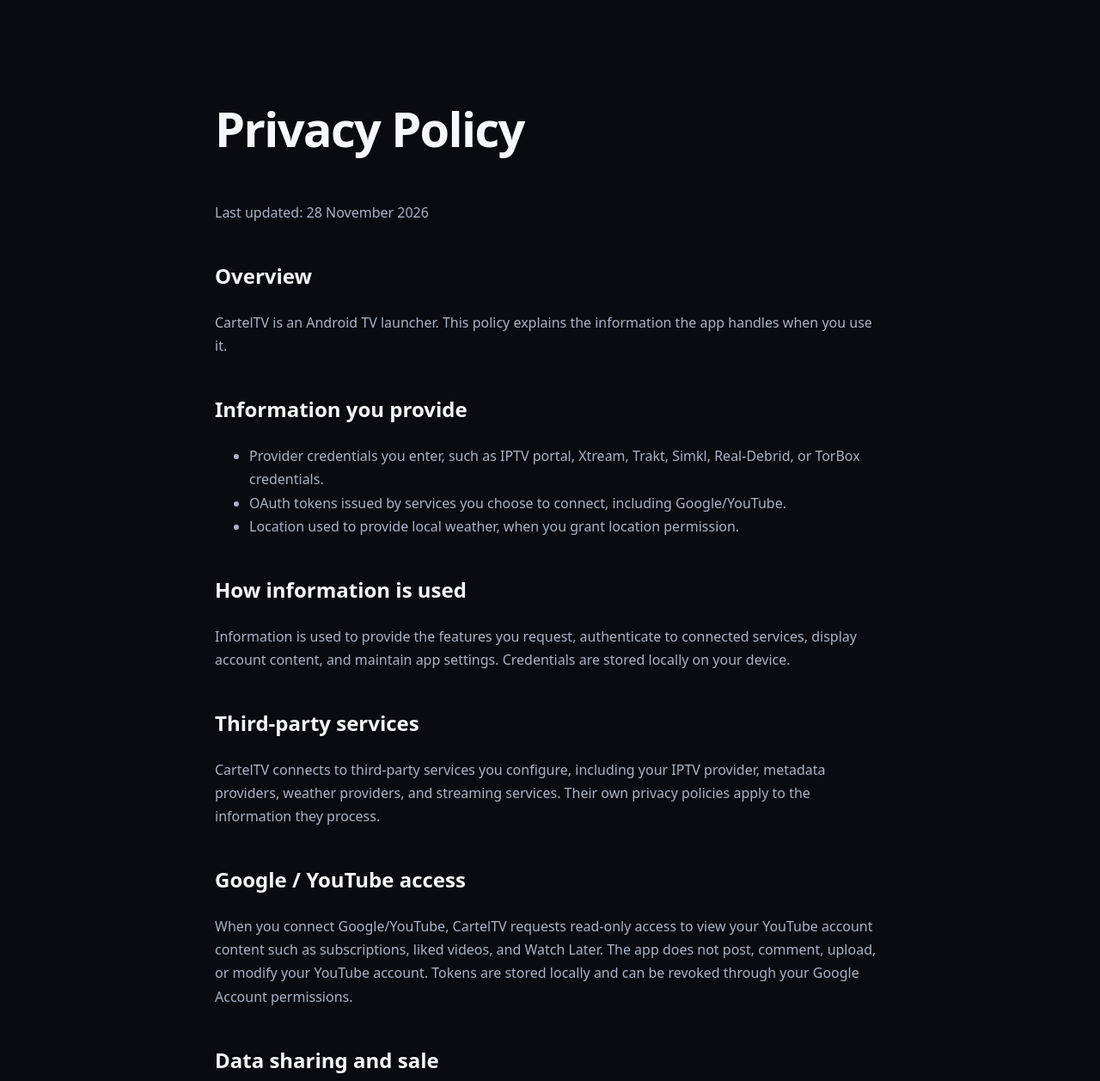
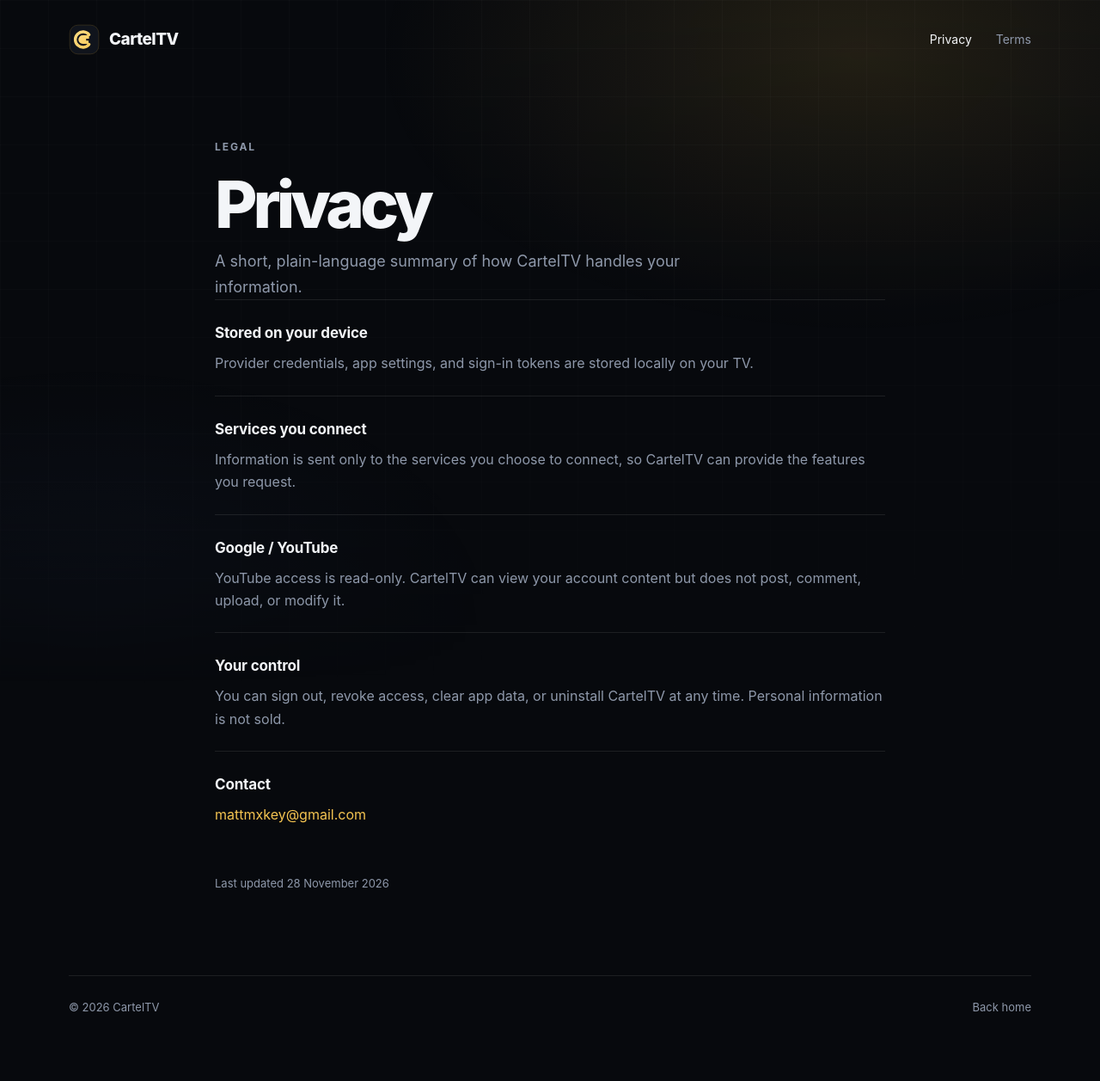
Before and after one commit to EDGEL00P/CartelTv, a plain HTML site: page site/privacy.html in a window 1280 px wide. Shown: the top 1257 px of the page at 86% size. After the commit the page ends 1208 px from the top, so only its background shows below. Drawn offline with Linux system fonts and the light colour scheme.

Commit message:
feat: theme CartelTV legal site

```diff
--- /dev/null
+++ b/site/assets/style.css
@@ -0,0 +1,84 @@
+:root {
+  color-scheme: dark;
+  --bg: #07090d;
+  --surface: #10141c;
+  --surface-2: #151a24;
+  --ink: #f3f5f8;
+  --muted: #8e98aa;
+  --line: rgba(255, 255, 255, 0.09);
+  --accent: #f5c451;
+  --accent-ink: #17120a;
+  --max: 1120px;
+}
+
+* { box-sizing: border-box; }
+html { scroll-behavior: smooth; }
+body {
+  margin: 0;
+  min-height: 100vh;
+  background: var(--bg);
+  color: var(--ink);
+  font: 16px/1.65 Inter, ui-sans-serif, system-ui, -apple-system, BlinkMacSystemFont, "Segoe UI", sans-serif;
+  -webkit-font-smoothing: antialiased;
+}
+a { color: inherit; text-decoration: none; }
+a:focus-visible { outline: 2px solid var(--accent); outline-offset: 4px; border-radius: 6px; }
+
+.ambient {
+  position: fixed;
+  inset: 0;
+  z-index: -1;
+  background:
+    radial-gradient(900px 520px at 78% 8%, rgba(245, 196, 81, 0.12), transparent 62%),
+    radial-gradient(760px 480px at 8% 92%, rgba(74, 104, 170, 0.14), transparent 64%),
+    linear-gradient(rgba(255,255,255,0.018) 1px, transparent 1px),
+    linear-gradient(90deg, rgba(255,255,255,0.018) 1px, transparent 1px);
+  background-size: auto, auto, 56px 56px, 56px 56px;
+  mask-image: linear-gradient(to bottom, black, rgba(0,0,0,0.55) 70%, transparent);
+}
+
+.shell { width: min(var(--max), calc(100% - 48px)); margin-inline: auto; }
+.header { display: flex; align-items: center; justify-content: space-between; padding-block: 28px; }
+.brand { display: inline-flex; align-items: center; gap: 11px; font-weight: 760; letter-spacing: -0.03em; font-size: 19px; }
+.brand img { display: block; }
+.nav { display: flex; align-items: center; gap: 28px; color: var(--muted); font-size: 14px; }
+.nav a { transition: color 160ms ease; }
+.nav a:hover, .nav a.active { color: var(--ink); }
+
+.hero { min-height: calc(100vh - 176px); display: flex; flex-direction: column; justify-content: center; padding-block: 72px 96px; }
+.eyebrow { display: inline-flex; align-items: center; gap: 9px; color: var(--muted); font-size: 12px; font-weight: 700; letter-spacing: 0.16em; text-transform: uppercase; }
+.dot { width: 7px; height: 7px; border-radius: 50%; background: var(--accent); box-shadow: 0 0 18px rgba(245,196,81,0.65); }
+h1 { margin: 22px 0 20px; max-width: 820px; font-size: clamp(48px, 8.4vw, 104px); line-height: 0.98; letter-spacing: -0.065em; font-weight: 780; }
+h1 span { color: var(--muted); }
+.lede { max-width: 590px; margin: 0; color: var(--muted); font-size: clamp(17px, 2vw, 21px); }
+.actions { display: flex; gap: 12px; margin-top: 36px; }
+.button { display: inline-flex; align-items: center; justify-content: center; min-height: 44px; padding: 0 20px; border: 1px solid var(--line); border-radius: 999px; background: rgba(255,255,255,0.025); color: var(--ink); font-size: 14px; font-weight: 650; transition: transform 160ms ease, background 160ms ease, border-color 160ms ease; }
+.button:hover { transform: translateY(-1px); background: rgba(255,255,255,0.06); border-color: rgba(255,255,255,0.18); }
+.button.primary { background: var(--accent); border-color: var(--accent); color: var(--accent-ink); }
+.button.primary:hover { background: #ffd36d; }
+
+.footer { display: flex; align-items: center; justify-content: space-between; gap: 20px; padding-block: 26px; border-top: 1px solid var(--line); color: var(--muted); font-size: 13px; }
+.footer a:hover { color: var(--ink); }
+
+.legal { max-width: 780px; padding-block: 64px 96px; }
+.legal h1 { margin: 18px 0 14px; font-size: clamp(44px, 7vw, 76px); }
+.legal-intro { max-width: 620px; margin: 0 0 48px; color: var(--muted); font-size: 18px; }
+.legal section { padding: 24px 0; border-top: 1px solid var(--line); }
+.legal h2 { margin: 0 0 8px; font-size: 17px; letter-spacing: -0.01em; }
+.legal p { margin: 0; color: var(--muted); }
+.legal section a { color: var(--accent); }
+.updated { margin-top: 32px !important; font-size: 13px; }
+
+@media (max-width: 640px) {
+  .shell { width: min(100% - 32px, var(--max)); }
+  .header { padding-block: 20px; }
+  .nav { gap: 18px; }
+  .hero { min-height: calc(100svh - 150px); padding-block: 48px 72px; }
+  .footer { align-items: flex-start; flex-direction: column; gap: 8px; }
+  .legal { padding-block: 44px 72px; }
+}
+
+@media (prefers-reduced-motion: reduce) {
+  html { scroll-behavior: auto; }
+  *, *::before, *::after { transition: none !important; animation: none !important; }
+}
--- a/site/privacy.html
+++ b/site/privacy.html
@@ -3,52 +3,57 @@
 <head>
   <meta charset="utf-8">
   <meta name="viewport" content="width=device-width, initial-scale=1">
-  <title>Privacy Policy — CartelTV</title>
-  <style>
-    :root { color-scheme: dark; }
-    * { box-sizing: border-box; }
-    body { margin: 0; font: 16px/1.7 system-ui, sans-serif; background: #090b10; color: #f5f7fb; }
-    main { width: min(780px, 90vw); margin: 0 auto; padding: 64px 0; }
-    h1 { font-size: clamp(32px, 6vw, 56px); letter-spacing: -0.03em; }
-    h2 { margin-top: 40px; }
-    p, li { color: #aab3c5; }
-    a { color: #7dd3fc; }
-  </style>
+  <title>Privacy — CartelTV</title>
+  <meta name="robots" content="noindex, nofollow">
+  <meta name="theme-color" content="#07090d">
+  <link rel="icon" href="assets/mark.svg" type="image/svg+xml">
+  <link rel="stylesheet" href="assets/style.css">
 </head>
 <body>
-  <main>
-    <h1>Privacy Policy</h1>
-    <p>Last updated: 28 November 2026</p>
+  <div class="ambient" aria-hidden="true"></div>
+  <header class="shell header">
+    <a class="brand" href="./" aria-label="CartelTV home">
+      <img src="assets/mark.svg" alt="" width="36" height="36">
+      <span>CartelTV</span>
+    </a>
+    <nav class="nav" aria-label="Legal">
+      <a class="active" href="privacy.html">Privacy</a>
+      <a href="terms.html">Terms</a>
+    </nav>
+  </header>
 
-    <h2>Overview</h2>
-    <p>CartelTV is an Android TV launcher. This policy explains the information the app handles when you use it.</p>
+  <main class="shell legal">
+    <div class="eyebrow">Legal</div>
+    <h1>Privacy</h1>
+    <p class="legal-intro">A short, plain-language summary of how CartelTV handles your information.</p>
 
-    <h2>Information you provide</h2>
-    <ul>
-      <li>Provider credentials you enter, such as IPTV portal, Xtream, Trakt, Simkl, Real-Debrid, or TorBox credentials.</li>
-      <li>OAuth tokens issued by services you choose to connect, including Google/YouTube.</li>
-      <li>Location used to provide local weather, when you grant location permission.</li>
-    </ul>
+    <section>
+      <h2>Stored on your device</h2>
+      <p>Provider credentials, app settings, and sign-in tokens are stored locally on your TV.</p>
+    </section>
+    <section>
+      <h2>Services you connect</h2>
+      <p>Information is sent only to the services you choose to connect, so CartelTV can provide the features you request.</p>
+    </section>
+    <section>
+      <h2>Google / YouTube</h2>
+      <p>YouTube access is read-only. CartelTV can view your account content but does not post, comment, upload, or modify it.</p>
+    </section>
+    <section>
+      <h2>Your control</h2>
+      <p>You can sign out, revoke access, clear app data, or uninstall CartelTV at any time. Personal information is not sold.</p>
+    </section>
+    <section>
+      <h2>Contact</h2>
+      <p><a href="mailto:mattmxkey@gmail.com">mattmxkey@gmail.com</a></p>
+    </section>
 
-    <h2>How information is used</h2>
-    <p>Information is used to provide the features you request, authenticate to connected services, display account content, and maintain app settings. Credentials are stored locally on your device.</p>
+    <p class="updated">Last updated 28 November 2026</p>
+  </main>
 
-    <h2>Third-party services</h2>
-    <p>CartelTV connects to third-party services you configure, including your IPTV provider, metadata providers, weather providers, and streaming services. Their own privacy policies apply to the information they process.</p>
-
-    <h2>Google / YouTube access</h2>
-    <p>When you connect Google/YouTube, CartelTV requests read-only access to view your YouTube account content such as subscriptions, liked videos, and Watch Later. The app does not post, comment, upload, or modify your YouTube account. Tokens are stored locally and can be revoked through your Google Account permissions.</p>
-
-    <h2>Data sharing and sale</h2>
-    <p>CartelTV does not sell personal information. Information is shared with a connected service only as needed to provide the feature you requested.</p>
-
-    <h2>Your choices</h2>
-    <p>You can sign out of connected services, clear app data, revoke OAuth permissions, or uninstall the app at any time.</p>
-
-    <h2>Contact</h2>
-    <p>For questions about this policy or CartelTV, contact <a href="mailto:mattmxkey@gmail.com">mattmxkey@gmail.com</a>.</p>
-
-    <p><a href="terms.html">Terms of Service</a> · <a href="./">Back to CartelTV</a></p>
-  </main>
+  <footer class="shell footer">
+    <span>© 2026 CartelTV</span>
+    <a href="./">Back home</a>
+  </footer>
 </body>
 </html>
```
Also changed, not shown: site/index.html (+31 -17 lines), site/terms.html (+46 -28 lines), site/assets/mark.svg (added).
